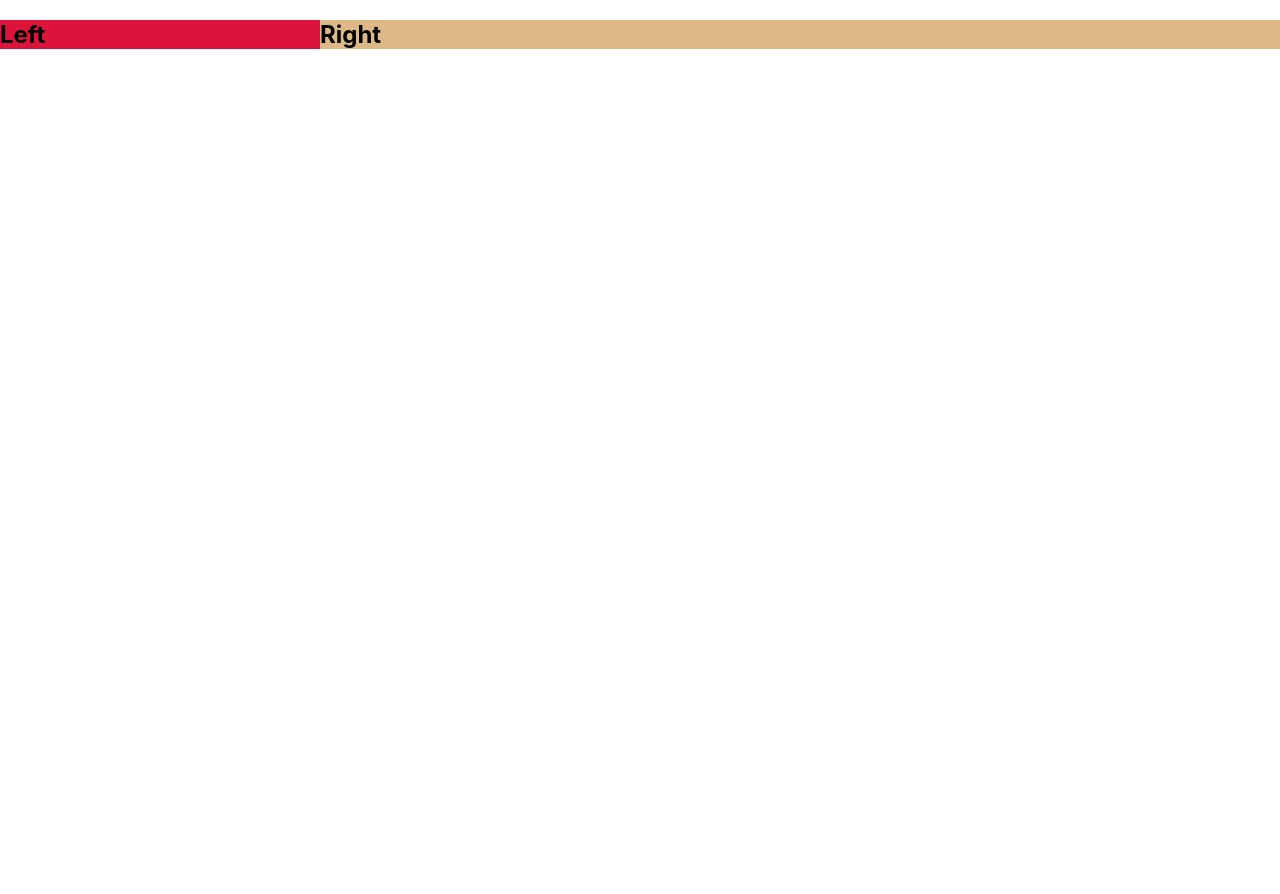
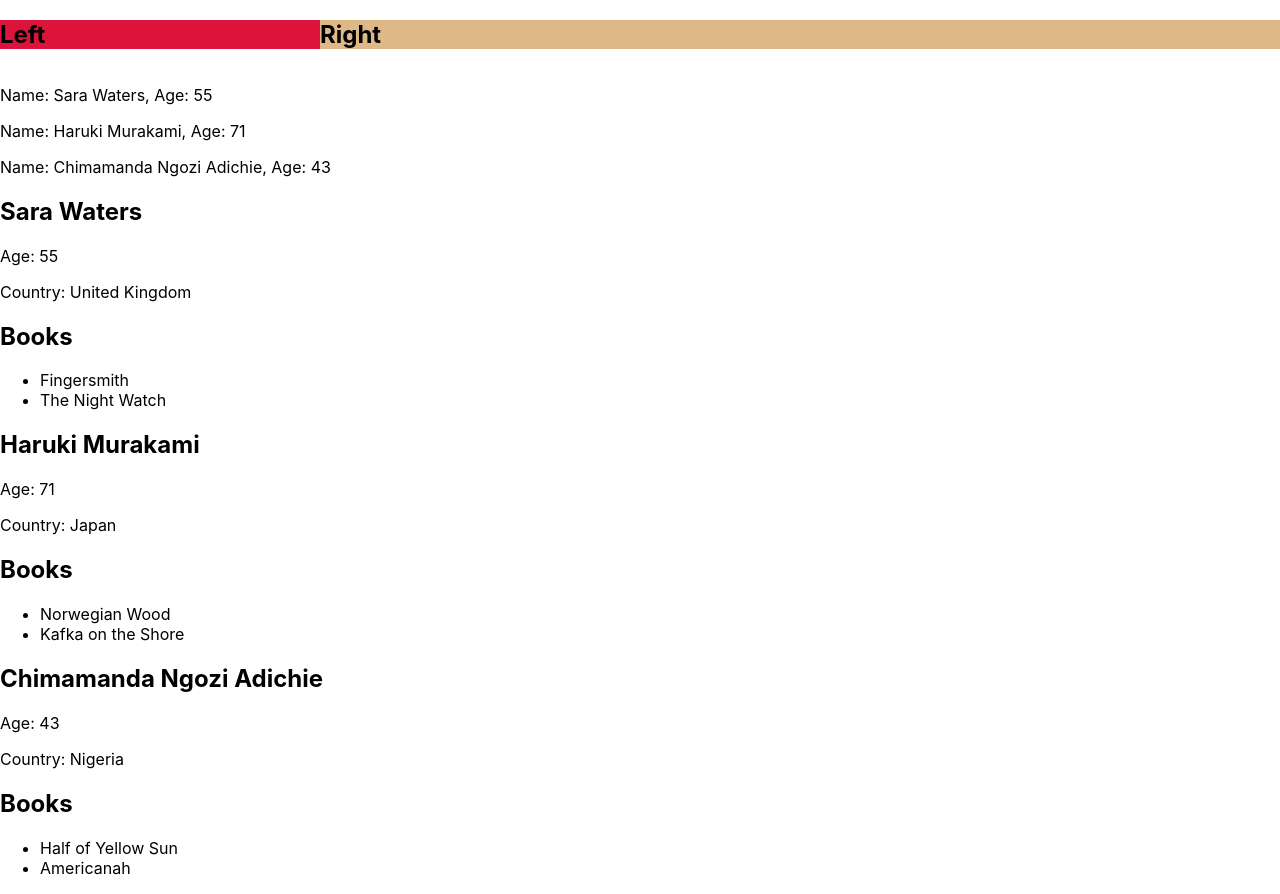
Before and after one commit to esteres/design-patterns, a React (Create React App) app: page / in a window 1280 px wide. Before the commit the page ends 800 px from the top, so only its background shows below. Built offline with nearby package versions, Linux system fonts and the light colour scheme.

Commit message:
[desing-patterns][layout_components] Regular list(authors)(Small and Large)

```diff
--- a/src/App.js
+++ b/src/App.js
@@ -1,6 +1,9 @@
-import logo from './logo.svg';
 import './App.css';
 import { SplitScreen } from './components/split-screen';
+import { SmallAuthorListItem } from './components/lists/authors/SmallListItems';
+import { LargeAuthorListItem } from './components/lists/authors/LargeListItems';
+import RegularList from './components/lists/RegularList';
+import { authors } from './data/lists/authors';
 
 function App() {
   const LeftSideComp = ({title}) => {
@@ -16,10 +19,14 @@
   }
 
   return (
-    <SplitScreen leftWidth={1} rightWidth={3}>
-      <LeftSideComp title={'Left'} />
-      <RightSideComp title={'Right'} />
-    </SplitScreen>
+    <>
+      <SplitScreen leftWidth={1} rightWidth={3}>
+        <LeftSideComp title={'Left'} />
+        <RightSideComp title={'Right'} />
+      </SplitScreen>
+      <RegularList items={authors} sourceName={'author'} ItemComponent={SmallAuthorListItem} />
+      <RegularList items={authors} sourceName={'author'} ItemComponent={LargeAuthorListItem} />
+    </>
   );
 }
 
--- /dev/null
+++ b/src/components/lists/RegularList.jsx
@@ -0,0 +1,13 @@
+const RegularList = ({ items, sourceName, ItemComponent }) => {
+    return (
+      <>
+        {items.map((item, i) => {
+            console.log(item)
+            return <ItemComponent key={i} author={item} />
+          }
+        )}
+      </>
+    );
+};
+
+export default RegularList;
--- /dev/null
+++ b/src/components/lists/authors/LargeListItems.jsx
@@ -0,0 +1,18 @@
+export const LargeAuthorListItem = ({author}) => {
+  const {name, age, country, books} = author;
+
+  console.log(author);
+  return (
+    <>
+      <h2>{name}</h2>
+      <p>Age: {age}</p>
+      <p>Country: {country}</p>
+      <h2>Books</h2>
+      <ul>
+        {books.map(book =>
+          <li key={book}> {book} </li>
+        )}
+      </ul>
+    </>
+  )
+};
--- /dev/null
+++ b/src/components/lists/authors/SmallListItems.jsx
@@ -0,0 +1,7 @@
+export const SmallAuthorListItem = ({author}) => {
+  const {name, age} = author;
+
+  return (
+    <p> Name: {name}, Age: {age}</p>
+  )
+};
--- /dev/null
+++ b/src/data/lists/authors.js
@@ -0,0 +1,20 @@
+export const authors = [
+  {
+    name: "Sara Waters",
+    age: 55,
+    country: 'United Kingdom',
+    books: ['Fingersmith', 'The Night Watch']
+  },
+  {
+    name: "Haruki Murakami",
+    age: 71,
+    country: 'Japan',
+    books: ['Norwegian Wood', 'Kafka on the Shore']
+  },
+  {
+    name: "Chimamanda Ngozi Adichie",
+    age: 43,
+    country: 'Nigeria',
+    books: ['Half of Yellow Sun', 'Americanah']
+  }
+];
```
Also changed, not shown: src/data/lists/books.js (added, +20 -0 lines), src/components/lists/books/LargeListItems.jsx (added), src/components/lists/books/SmallListItems.jsx (added).
